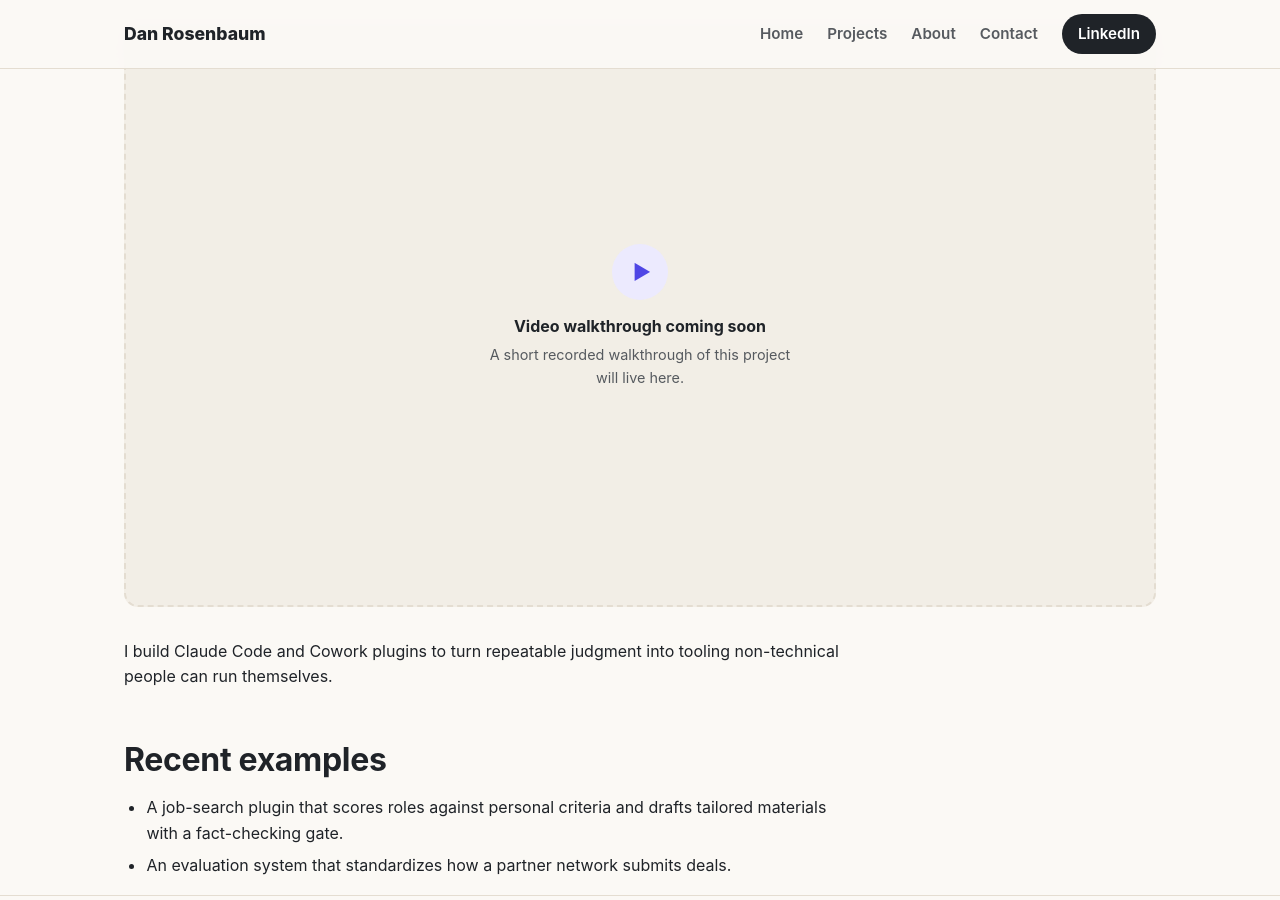
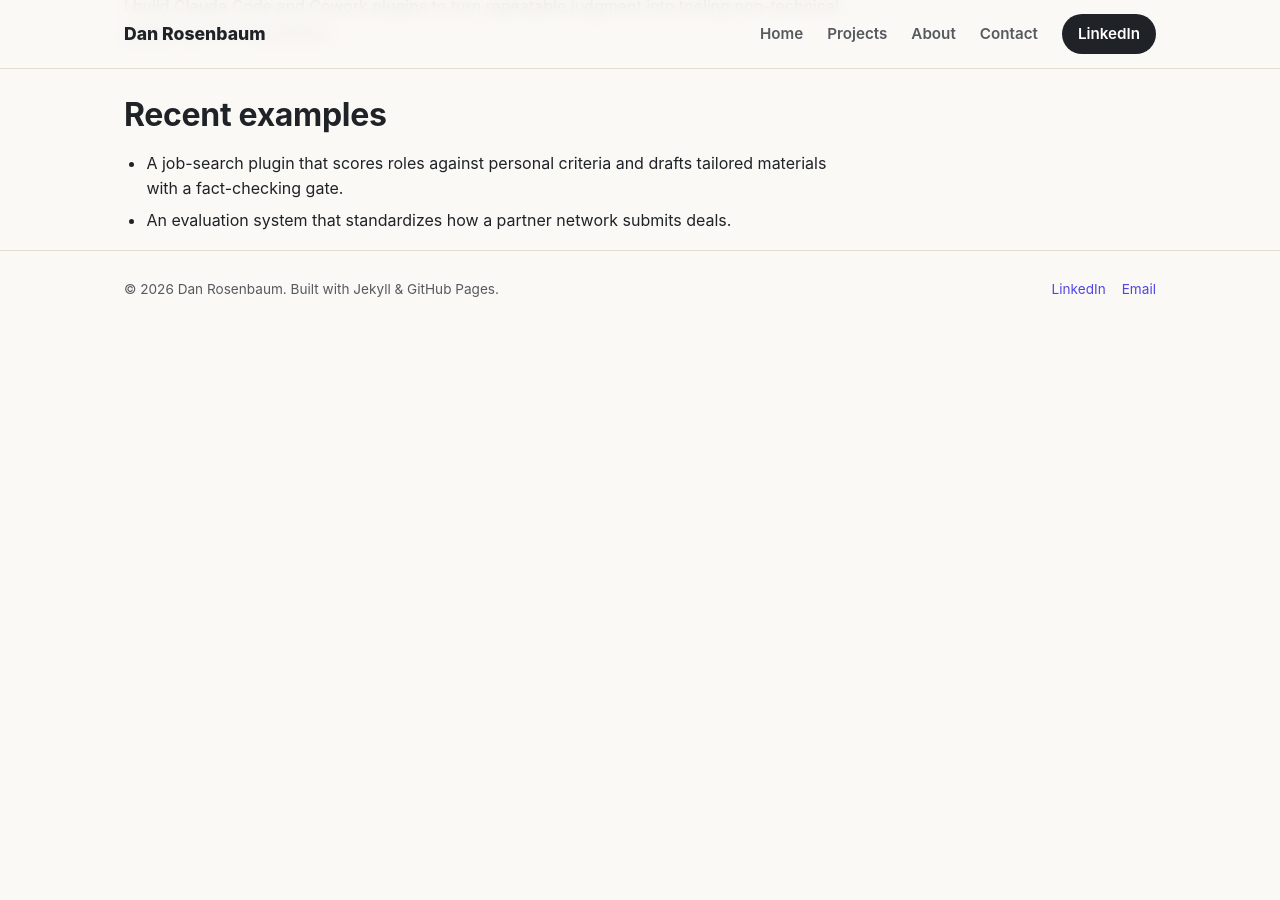
Before and after one commit to drosenbaum1794/portfolio, a Jekyll site: the page built from _projects/cowork-plugins.md, in a window 1280 px wide and 900 px high, scrolled down 430 px. Built offline with Jekyll 4.4.1, drawn with Linux system fonts in a browser that asks for light colours; after the commit the page ends 900 px from its top, so only the background shows below that.

Commit message:
Hide video placeholders by default
Projects without a video now render with no video block at all, rather
than a "coming soon" slot. Flip show_video_placeholders in _config.yml
to bring the slots back.

```diff
--- a/_config.yml
+++ b/_config.yml
@@ -14,9 +14,9 @@ description: >-
 url: "https://drosenbaum1794.github.io"
 baseurl: "/portfolio"
 
-# Projects without a video show a "coming soon" slot on their page.
-# Set to false to hide every one of those slots at once.
-show_video_placeholders: true
+# When true, projects without a video show a "coming soon" slot on their page.
+# Off by default. Projects that do have a video always show it either way.
+show_video_placeholders: false
 
 author:
   name: "Dan Rosenbaum"
```
Also changed, not shown: README.md.
